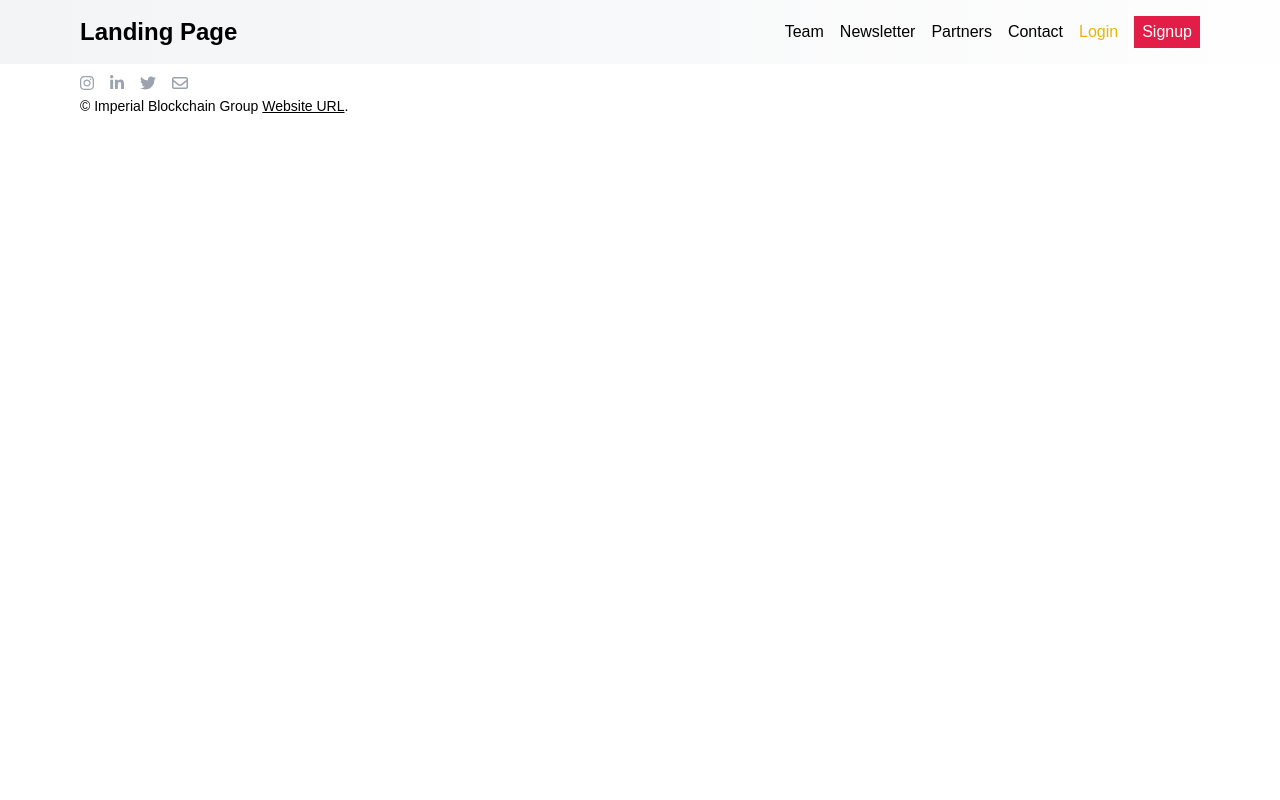
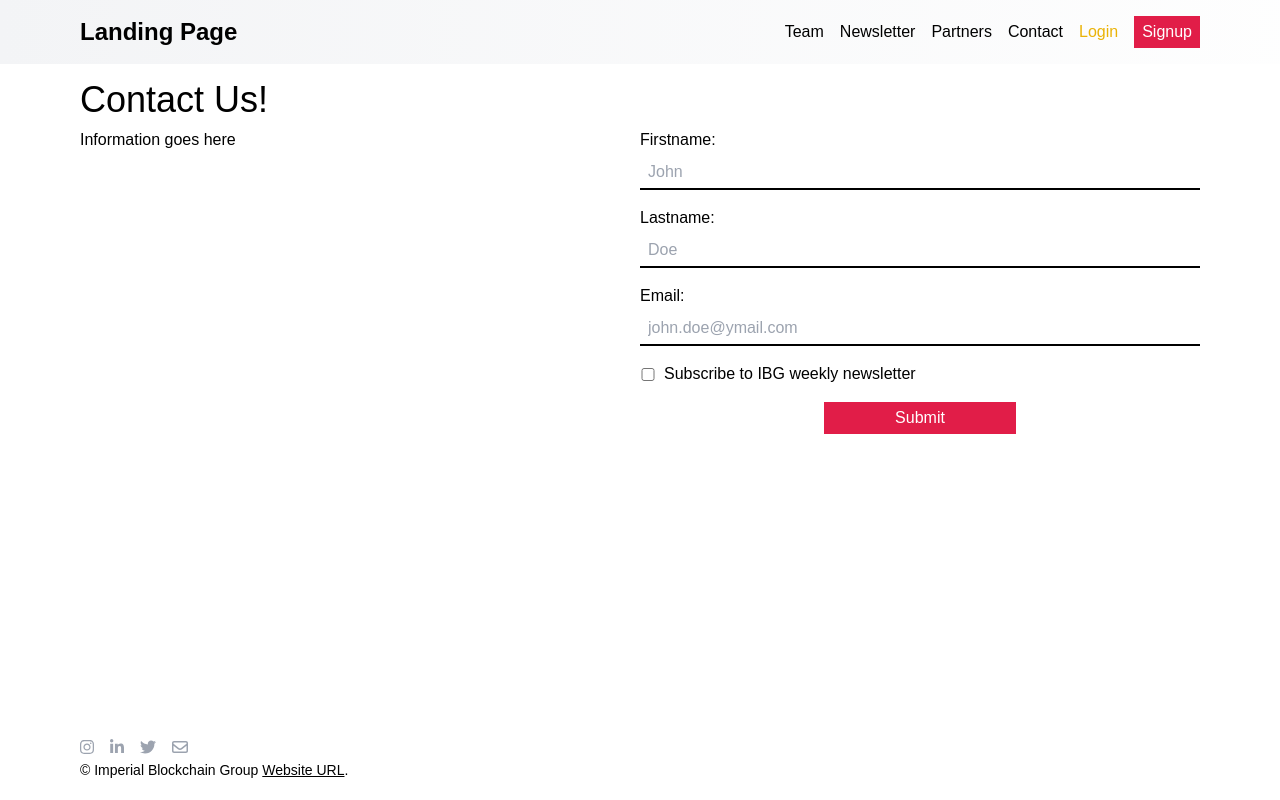
Before and after one commit to ImperialBlockchain/ibg-website, a React (Create React App) app: page /contact in a window 1280 px wide. Built offline with nearby package versions, Linux system fonts and the light colour scheme; a web font is replaced by a local one.

Commit message:
Added contact form using react-hook-form

```diff
--- a/package.json
+++ b/package.json
@@ -13,6 +13,7 @@
     "react-burger-menu": "^3.0.6",
     "react-dom": "^17.0.2",
     "react-helmet-async": "^1.2.3",
+    "react-hook-form": "^7.29.0",
     "react-router-dom": "^6.2.2",
     "react-scripts": "5.0.0",
     "web-vitals": "^2.1.4"
--- a/src/components/Template/Footer.js
+++ b/src/components/Template/Footer.js
@@ -4,7 +4,7 @@ import ContactIcons from '../Contact/ContactIcons';
 
 const Footer = () => (
   <section className='lg:max-w-screen-lg px-4 py-2 lg:px-20' >
-    <ContactIcons /><p className='text-sm'>&copy; Imperial Blockchain Group <Link to="/" className='textLink'>Website URL</Link>.</p>
+    <ContactIcons /><p className='text-sm'>&copy; Imperial Blockchain Group <Link to="/" className='text-link'>Website URL</Link>.</p>
   </section>
 );
 export default Footer;
--- a/src/components/Template/Hamburger.js
+++ b/src/components/Template/Hamburger.js
@@ -40,21 +40,7 @@ const Hamburger = (props) => {
         >
           <div className='absolute top-16'>
             <ul>
-              {routes.filter((l) => l.navigation || l.homepage).map((l) => (
-                <li key={l.label}>
-                  <Link to={l.path} onClick={() => setOpen(!open)}>
-                    <h3 className={`${l.index && 'index-li'} hover:text-blue-600 text-xl`}>{l.label}</h3>
-                  </Link>
-                </li>
-              ))}
-              {routes.filter((l) => l.login).map((l) => (
-                <li key={l.label}>
-                  <Link to={l.path} onClick={() => setOpen(!open)}>
-                    <h3 className={`${l.index && 'index-li'} hover:text-blue-600 text-xl`}>{l.label}</h3>
-                  </Link>
-                </li>
-              ))}
-              {routes.filter((l) => l.signup).map((l) => (
+              {routes.filter((l) => l.navigation || l.homepage || l.login || l.signup).map((l) => (
                 <li key={l.label}>
                   <Link to={l.path} onClick={() => setOpen(!open)}>
                     <h3 className={`${l.index && 'index-li'} hover:text-blue-600 text-xl`}>{l.label}</h3>
--- a/src/css/index.css
+++ b/src/css/index.css
@@ -140,7 +140,13 @@
 }
 
 @layer components {
-  a.textLink {
+  a.text-link {
     @apply hover:text-blue-600 underline;
   }
+  input.contact-form {
+    @apply border-b-2 border-black;
+  }
+  .primary-button {
+    @apply text-white bg-rose-600 hover:hover:bg-yellow-500;
+  }
 }
--- a/src/pages/Contact.js
+++ b/src/pages/Contact.js
@@ -1,13 +1,61 @@
 import React from 'react';
-
+import { useForm } from 'react-hook-form';
 import Main from '../layouts/Main';
 
-const Contact = () => (
+const Contact = () => {
+  const {
+    register,
+    handleSubmit,
+    formState: { errors },
+  } = useForm();
+  // Change this to firebase endpont
+  const onSubmit = (data) => console.log(data);
+  return (
     <Main
       title="Contact"
       description="Contact Imperial Blockchain Group via the contact form"
     >
+      <section className='min-h-[calc(100vh_-_10rem)] px-4 lg:px-20 my-2'>
+        <h1 className='text-4xl mt-4'>Contact Us!</h1>
+        <div className='flex flex-col sm:flex-row divide-y-2 sm:divide-y-0 divide-gray-300'>
+          <div className='w-full sm:w-1/2 py-2'>
+            <p>Information goes here</p>
+          </div>
+          <div className='w-full sm:w-1/2 py-2'>
+            <form onSubmit={handleSubmit(onSubmit)} className='flex flex-col'>
+              <div className='flex flex-col mb-4'>
+                <label for='firstName' className='mb-1'><span>Firstname:</span></label>
+                <input {...register('firstName', { required: true })}
+                  className='contact-form py-1 px-2'
+                  placeholder='John' />
+                {errors.firstName && <p className='italic text-red-500'>First name is required.</p>}
+              </div>
+              <div className='flex flex-col mb-4'>
+                <label for='lastName' className='mb-1'><span>Lastname:</span></label>
+                <input {...register('lastName', { required: true })}
+                  className='contact-form py-1 px-2'
+                  placeholder='Doe' />
+                {errors.lastName && <p className='italic text-red-500'>Last name is required.</p>}
+              </div>
+              <div className='flex flex-col mb-4'>
+                <label for='email' className='mb-1'><span>Email:</span></label>
+                <input {...register('email', { required: true, pattern: /^\w+([\.-]?\w+)*@\w+([\.-]?\w+)*(\.\w{2,3})+$/ })}
+                  className='contact-form py-1 px-2'
+                  placeholder='john.doe@ymail.com' />
+                {errors.email && <p className='italic text-red-500'>Enter a valid email</p>}
+              </div>
+              <div className='flex mb-4 items-center'>
+                <input type='checkbox' {...register('newsletterSub')} className='mr-2 w-4' />
+                <label for='newsletterSub'><p>Subscribe to IBG weekly newsletter</p></label>
+              </div>
+              <div className='w-full'>
+                <input type="submit" className='primary-button w-48 p-1 mx-auto block' />
+              </div>
+            </form>
+          </div>
+        </div>
+      </section>
     </Main>
   );
-
+}
 export default Contact;
--- a/src/pages/Index.js
+++ b/src/pages/Index.js
@@ -7,7 +7,7 @@ const Index = () => (
     description={'Blockchain-focused research/consulting/technology group. Analyze, research, create and Inspire.'}
   >
     <section className='h-[calc(100vh_-_5rem)]'>
-      <div className='-z-10 blur-0 absolute w-full sm:w-1/2 right-0 top-0'>
+      <div className='-z-10 blur-[2px] absolute w-full sm:w-1/2 right-0 top-0'>
         <video loop={true} muted={true} playsInline={true} autoPlay={true} poster=''>
           <source src={heroVideo} type="video/mp4" />
         </video>
--- a/src/pages/NotFound.js
+++ b/src/pages/NotFound.js
@@ -12,7 +12,7 @@ const NotFound = () => (
         <h2>Error - Page Not Found</h2>
         <hr />
         <p>Please check the URL.</p>
-        <p>Otherwise, <Link to='/' className='textLink'>click here</Link> to be returned to the homepage</p>
+        <p>Otherwise, <Link to='/' className='text-link'>click here</Link> to be returned to the homepage</p>
       </div>
     </section>
   </Main>
```
Also changed, not shown: 1 other file (tests, documents, lock files or other folders). Lines whose indentation alone changed are shown as unchanged.
